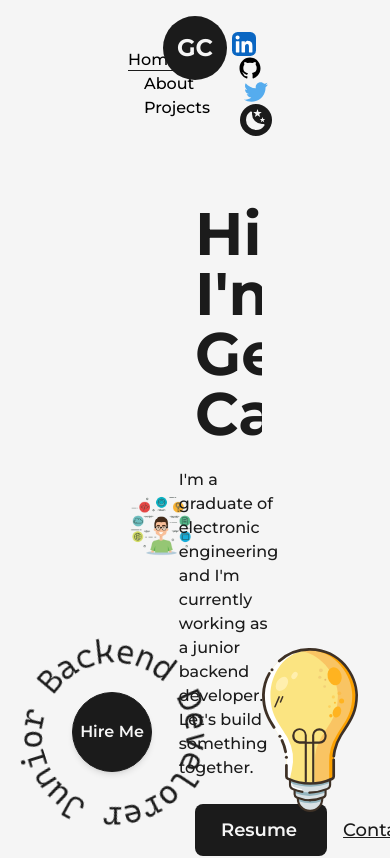
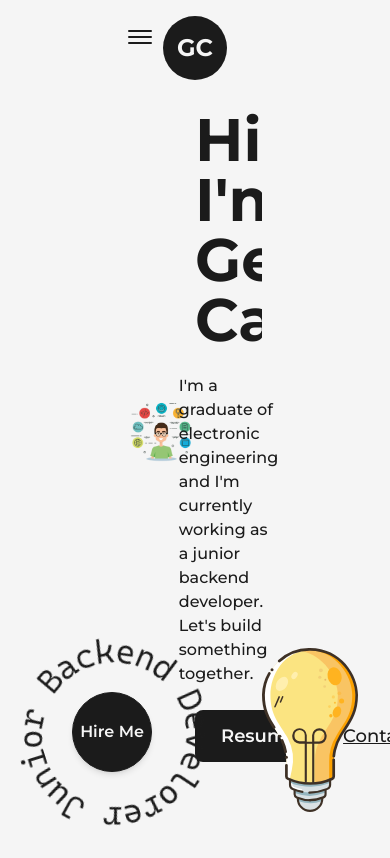
Before and after one commit to Geffrerson7/portfolio-web, a Next.js app: page / in a window 390 px wide. Shown: the top 858 px of the page. Built offline with nearby package versions, Linux system fonts and the light colour scheme.

Commit message:
Add burger icon

```diff
--- a/src/components/NavBar.js
+++ b/src/components/NavBar.js
@@ -1,10 +1,11 @@
 import Link from 'next/link'
-import React from 'react'
+import React, { useState } from 'react'
 import Logo from './Logo'
 import { useRouter } from 'next/router'
-import { GitHubIcon, LinkedInIcon, MoonIcon,SunIcon, TwitterIcon } from './Icons'
+import { GitHubIcon, LinkedInIcon, MoonIcon, SunIcon, TwitterIcon } from './Icons'
 import { motion } from "framer-motion"
 import useThemeSwitcher from './hooks/useThemeSwitcher'
+
 
 const CustomLink = ({ href, title, className = "" }) => {
     const router = useRouter();
@@ -18,9 +19,21 @@ const CustomLink = ({ href, title, className = "" }) => {
 const NavBar = () => {
 
     const [mode, setMode] = useThemeSwitcher()
+    const [isOpen, setIsOpen] = useState(false)
+
+    const handleClick = () => {
+        setIsOpen(!isOpen)
+    }
 
     return (
-        <header className='w-full px-32 py-8 font-medium flex items-center justify-between dark:text-light'>
+        <header className='w-full px-32 py-8 font-medium flex items-center justify-between dark:text-light' onClick={handleClick}>
+            <button className='flex-col justify-center items-center hidden lg:flex'>
+                <span className={`bg-dark dark:bg-light block transition-all duration-300 ease-out h-0.5 w-6 rounded-sm -translate-y-0.5 ${isOpen ? 'rotate-45 translate-y-1' : '-translate-y-0.5'}`}></span>
+                <span className={`bg-dark dark:bg-light block transition-all duration-300 ease-out h-0.5 w-6 rounded-sm my-0.5 ${isOpen ? 'opacity-0' : 'opacity-100'}`}></span>
+                <span className={`bg-dark dark:bg-light block transition-all duration-300 ease-out h-0.5 w-6 rounded-sm -translate-y-0.5 ${isOpen ? '-rotate-45 -translate-y-1' : 'translate-y-0.5'}`}></span>
+            </button>
+
+            <div className='w-full flex justify-between items-center lg:hidden'>
                 <nav>
                     <CustomLink href="/" title="Home" className='mr-4' />
                     <CustomLink href="/about" title="About" className='mx-4' />
@@ -30,39 +43,41 @@ const NavBar = () => {
                 <nav className='flex items-center justify-center flex-wrap'>
                     <motion.a href="https://www.linkedin.com/in/gefferson-casasola/"
                         target={"_blank"}
-                whileHover={{y:-2}}
-                whileTap={{scale:0.9}}
+                        whileHover={{ y: -2 }}
+                        whileTap={{ scale: 0.9 }}
                         className='w-6 mr-3'
                     >
                         <LinkedInIcon />
                     </motion.a>
                     <motion.a href="https://github.com/Geffrerson7"
                         target={"_blank"}
-                whileHover={{y:-2}}
-                whileTap={{scale:0.9}}
+                        whileHover={{ y: -2 }}
+                        whileTap={{ scale: 0.9 }}
                         className='w-6 mx-3'
                     >
                         <GitHubIcon />
                     </motion.a>
                     <motion.a href="https://twitter.com/gcasasolah"
                         target={"_blank"}
-                whileHover={{y:-2}}
-                whileTap={{scale:0.9}}
+                        whileHover={{ y: -2 }}
+                        whileTap={{ scale: 0.9 }}
                         className='w-6 ml-3'
                     >
                         <TwitterIcon />
                     </motion.a>
 
                     <button onClick={() => setMode(mode === "light" ? "dark" : "light")}
-                className={`ml-3 flex items-center justify-center rounded-full p-1 ${mode === "light"? "bg-dark text-light" : "bg-light text-dark"}`}
+                        className={`ml-3 flex items-center justify-center rounded-full p-1 ${mode === "light" ? "bg-dark text-light" : "bg-light text-dark"}`}
                     >
                         {
                             mode === "dark" ?
-                        <SunIcon className={"fill-dark"}/>
-                        : <MoonIcon className={"fill-dark"}/>
+                                <SunIcon className={"fill-dark"} />
+                                : <MoonIcon className={"fill-dark"} />
                         }
                     </button>
                 </nav>
+            </div>
+
             <div className='absolute left-[50%] top-2 translate-x-[-50%]'>
                 <Logo />
             </div>
--- a/tailwind.config.js
+++ b/tailwind.config.js
@@ -29,6 +29,25 @@ module.exports = {
         circularDark:'repeating-radial-gradient(rgba(255,255,255,0.4) 2px, #1b1b1b 8px, #1b1b1b 100px);'
       }
     },
+    screens: {
+      "2xl": { max: "1535px" },
+      // => @media (max-width: 1535px) { ... }
+
+      xl: { max: "1279px" },
+      // => @media (max-width: 1279px) { ... }
+
+      lg: { max: "1023px" },
+      // => @media (max-width: 1023px) { ... }
+
+      md: { max: "767px" },
+      // => @media (max-width: 767px) { ... }
+
+      sm: { max: "639px" },
+      // => @media (max-width: 639px) { ... }
+
+      xs: { max: "479px" },
+      // => @media (max-width: 479px) { ... }
+  },
   },
   plugins: [],
 }
```
Lines whose indentation alone changed are shown as unchanged.
